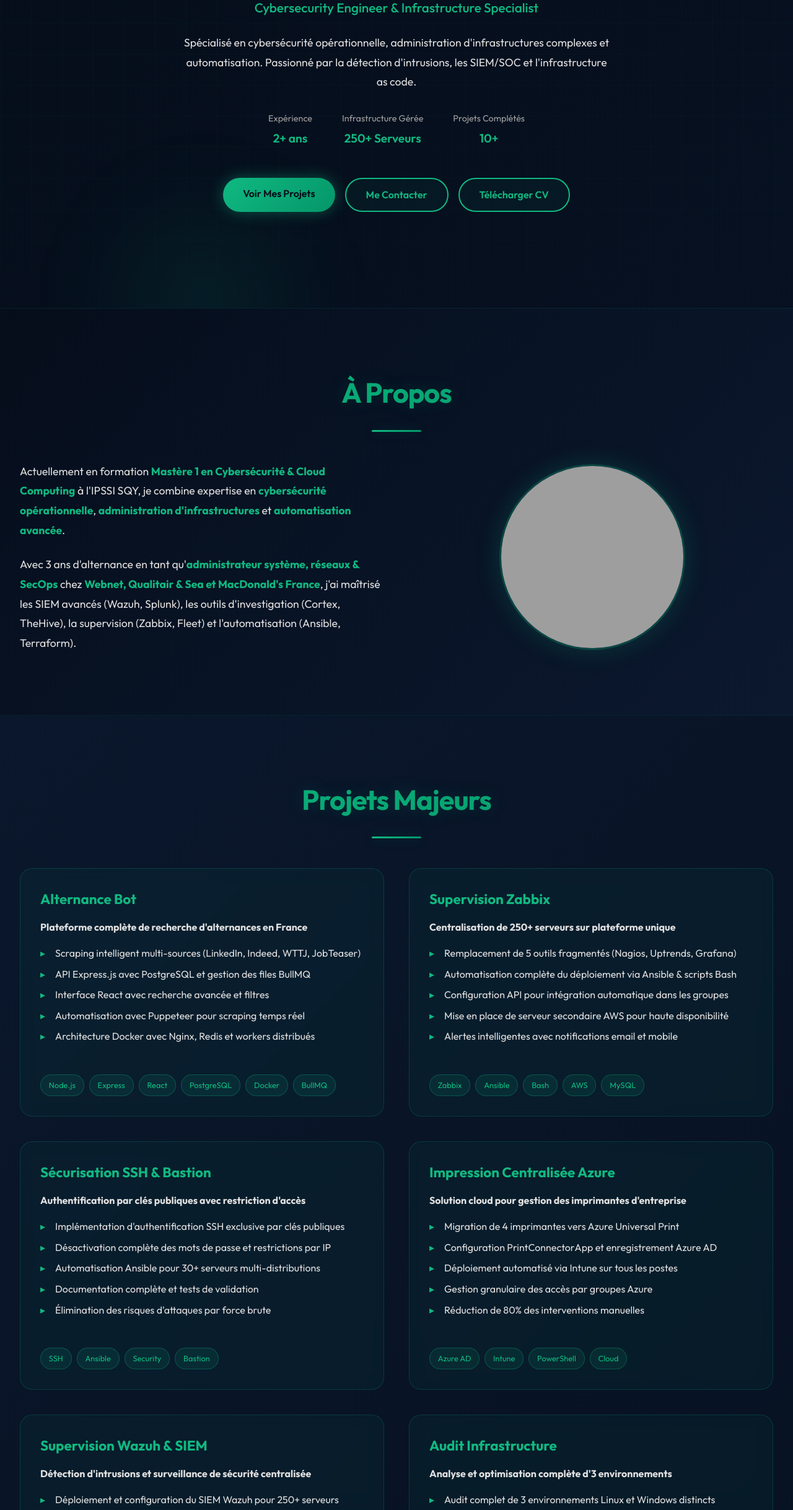
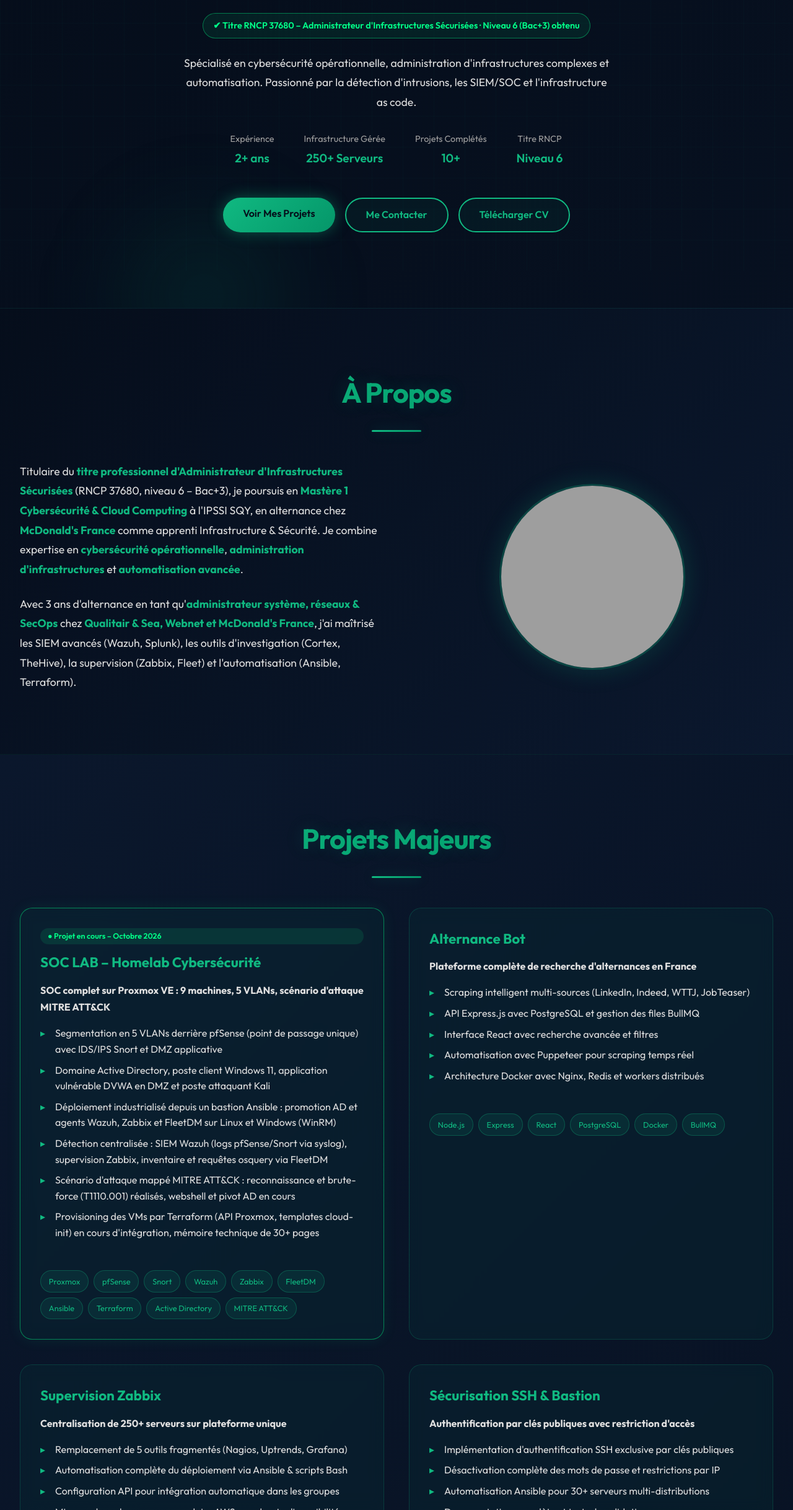
Before and after one commit to Ludivin-79/ludivin-79.github.io, a plain HTML site: page index.html in a window 1280 px wide. Shown: the part 363-2800 px from the top of the page at 62% size. Drawn offline with Linux system fonts and the light colour scheme; grey boxes are pictures that could not be loaded.

Commit message:
index.html

```diff
--- a/index.html
+++ b/index.html
@@ -4,6 +4,7 @@
     <meta charset="UTF-8">
     <meta name="viewport" content="width=device-width, initial-scale=1.0">
     <title>Ludivin DEKPEA | Cybersecurity & Infrastructure Engineer</title>
+    <meta name="description" content="Ludivin DEKPEA – Administrateur d'Infrastructures Sécurisées (Titre RNCP 37680, niveau 6), en Mastère Cybersécurité & Cloud Computing à l'IPSSI, apprenti Infrastructure & Sécurité chez McDonald's France.">
     <link href="https://fonts.googleapis.com/css2?family=Outfit:wght@300;400;500;600;700&family=Space+Mono:wght@400;700&display=swap" rel="stylesheet">
     <style>
         * {
@@ -202,6 +203,45 @@
             max-width: 700px;
             margin: 0 auto 2rem;
             line-height: 1.8;
+        }
+
+        .project-featured {
+            border-color: rgba(0, 255, 136, 0.45) !important;
+            box-shadow: 0 0 24px rgba(0, 255, 136, 0.08);
+        }
+        .project-status {
+            display: inline-block;
+            margin-bottom: 0.8rem;
+            padding: 3px 12px;
+            border-radius: 999px;
+            background: rgba(0, 255, 136, 0.1);
+            color: #00ff88;
+            font-size: 0.78rem;
+            font-weight: 600;
+        }
+        .rncp-badge {
+            display: inline-block;
+            margin: 0 0 1.5rem;
+            padding: 8px 16px;
+            border: 1px solid rgba(0, 255, 136, 0.4);
+            border-radius: 999px;
+            background: rgba(0, 255, 136, 0.08);
+            color: #00ff88;
+            font-size: 0.9rem;
+            font-weight: 600;
+            text-decoration: none;
+            transition: background 0.2s;
+        }
+        .rncp-badge:hover { background: rgba(0, 255, 136, 0.16); }
+        .obtained-tag {
+            display: inline-block;
+            margin-left: 0.5rem;
+            padding: 2px 10px;
+            border-radius: 999px;
+            background: rgba(0, 255, 136, 0.12);
+            color: #00ff88;
+            font-size: 0.75rem;
+            vertical-align: middle;
         }
 
         .hero-info {
@@ -820,7 +860,7 @@
                 <li><a href="#about">À Propos</a></li>
                 <li><a href="#projects">Projets</a></li>
                 <li><a href="#skills">Compétences</a></li>
-                <li><a href="#education">Formation</a></li>
+                <li><a href="#education">Titres & Diplômes</a></li>
                 <li><a href="#certifications">Certifications</a></li>
                 <li><a href="#contact">Contact</a></li>
             </ul>
@@ -832,6 +872,7 @@
         <div class="hero-content">
             <h1>Ludivin DEKPEA</h1>
             <p class="subtitle">Cybersecurity Engineer & Infrastructure Specialist</p>
+            <a href="https://www.francecompetences.fr/recherche/rncp/37680/" target="_blank" rel="noopener" class="rncp-badge">✔ Titre RNCP 37680 – Administrateur d'Infrastructures Sécurisées · Niveau 6 (Bac+3) obtenu</a>
             <p class="description">
                 Spécialisé en cybersécurité opérationnelle, administration d'infrastructures complexes et automatisation.
                 Passionné par la détection d'intrusions, les SIEM/SOC et l'infrastructure as code.
@@ -850,12 +891,16 @@
                     <div class="label">Projets Complétés</div>
                     <div class="value">10+</div>
                 </div>
+                <div class="info-item">
+                    <div class="label">Titre RNCP</div>
+                    <div class="value">Niveau 6</div>
+                </div>
             </div>
 
             <div class="cta-buttons">
                 <a href="#projects" class="btn btn-primary">Voir Mes Projets</a>
                 <a href="#contact" class="btn btn-secondary">Me Contacter</a>
-                <a href="CV_Ludivin_DEKPEA.pdf" class="btn btn-secondary" download>Télécharger CV</a>
+                <a href="CV%20Ludivin%20DEKPEA.pdf" class="btn btn-secondary" download>Télécharger CV</a>
             </div>
         </div>
     </section>
@@ -867,14 +912,15 @@
             <div class="about-grid">
                 <div>
                     <p style="margin-bottom: 1.5rem; font-size: 1.1rem; line-height: 1.8;">
-                        Actuellement en formation <strong style="color: var(--primary);">Mastère 1 en Cybersécurité & Cloud Computing</strong>
-                        à l'IPSSI SQY, je combine expertise en <strong style="color: var(--primary);">cybersécurité opérationnelle</strong>,
+                        Titulaire du <strong style="color: var(--primary);">titre professionnel d'Administrateur d'Infrastructures Sécurisées</strong>
+                        (RNCP 37680, niveau 6 – Bac+3), je poursuis en <strong style="color: var(--primary);">Mastère 1 Cybersécurité & Cloud Computing</strong>
+                        à l'IPSSI SQY, en alternance chez <strong style="color: var(--primary);">McDonald's France</strong> comme apprenti Infrastructure & Sécurité. Je combine expertise en <strong style="color: var(--primary);">cybersécurité opérationnelle</strong>,
                         <strong style="color: var(--primary);">administration d'infrastructures</strong> et
                         <strong style="color: var(--primary);">automatisation avancée</strong>.
                     </p>
                     <p style="font-size: 1.1rem; line-height: 1.8;">
                         Avec 3 ans d'alternance en tant qu'<strong style="color: var(--primary);">administrateur système, réseaux & SecOps</strong>
-                        chez <strong style="color: var(--primary);">Webnet, Qualitair & Sea et MacDonald's France</strong>,
+                        chez <strong style="color: var(--primary);">Qualitair & Sea, Webnet et McDonald's France</strong>,
                         j'ai maîtrisé les SIEM avancés (Wazuh, Splunk), les outils d'investigation (Cortex, TheHive),
                         la supervision (Zabbix, Fleet) et l'automatisation (Ansible, Terraform).
                     </p>
@@ -891,6 +937,32 @@
         <div class="container">
             <h2 class="section-title">Projets Majeurs</h2>
             <div class="projects-grid">
+                <div class="project-card project-featured">
+                    <div class="project-status">● Projet en cours – Octobre 2026</div>
+                    <h3>SOC LAB – Homelab Cybersécurité</h3>
+                    <p><strong>SOC complet sur Proxmox VE : 9 machines, 5 VLANs, scénario d'attaque MITRE ATT&amp;CK</strong></p>
+                    <ul>
+                        <li>Segmentation en 5 VLANs derrière pfSense (point de passage unique) avec IDS/IPS Snort et DMZ applicative</li>
+                        <li>Domaine Active Directory, poste client Windows 11, application vulnérable DVWA en DMZ et poste attaquant Kali</li>
+                        <li>Déploiement industrialisé depuis un bastion Ansible : promotion AD et agents Wazuh, Zabbix et FleetDM sur Linux et Windows (WinRM)</li>
+                        <li>Détection centralisée : SIEM Wazuh (logs pfSense/Snort via syslog), supervision Zabbix, inventaire et requêtes osquery via FleetDM</li>
+                        <li>Scénario d'attaque mappé MITRE ATT&amp;CK : reconnaissance et brute-force (T1110.001) réalisés, webshell et pivot AD en cours</li>
+                        <li>Provisioning des VMs par Terraform (API Proxmox, templates cloud-init) en cours d'intégration, mémoire technique de 30+ pages</li>
+                    </ul>
+                    <div class="tech-stack">
+                        <span class="tech-tag">Proxmox</span>
+                        <span class="tech-tag">pfSense</span>
+                        <span class="tech-tag">Snort</span>
+                        <span class="tech-tag">Wazuh</span>
+                        <span class="tech-tag">Zabbix</span>
+                        <span class="tech-tag">FleetDM</span>
+                        <span class="tech-tag">Ansible</span>
+                        <span class="tech-tag">Terraform</span>
+                        <span class="tech-tag">Active Directory</span>
+                        <span class="tech-tag">MITRE ATT&amp;CK</span>
+                    </div>
+                </div>
+
                 <div class="project-card">
                     <h3>Alternance Bot</h3>
                     <p><strong>Plateforme complète de recherche d'alternances en France</strong></p>
@@ -1081,26 +1153,26 @@
     <!-- Education Section -->
     <section id="education" class="projects">
         <div class="container">
-            <h2 class="section-title">Formation & Éducation</h2>
+            <h2 class="section-title">Titres & Diplômes</h2>
             <div style="display: grid; grid-template-columns: repeat(auto-fit, minmax(380px, 1fr)); gap: 2rem; margin-top: 2rem;">
 
                 <div class="education-item">
                     <img src="IPSSI-logo-300.jpg" alt="IPSSI" class="education-logo">
                     <div class="education-content" style="flex: 1;">
-                        <h3>Master 1 & 2</h3>
-                        <div class="school">Cybersécurité & Cloud Computing</div>
-                        <div class="period">Septembre 2026 - Septembre 2028</div>
-                        <p>Master spécialisé en cybersécurité avancée et administration d'infrastructures complexes.</p>
+                        <h3>Mastère 1 & 2</h3>
+                        <div class="school">Cybersécurité & Cloud Computing – IPSSI SQY</div>
+                        <div class="period">Septembre 2026 - Septembre 2028 · En cours (alternance)</div>
+                        <p>Mastère spécialisé en cybersécurité avancée, sécurité du cloud et administration d'infrastructures complexes.</p>
                     </div>
                 </div>
 
                 <div class="education-item">
                     <img src="IPSSI-logo-300.jpg" alt="IPSSI" class="education-logo">
                     <div class="education-content" style="flex: 1;">
-                        <h3>Bachelor 3</h3>
-                        <div class="school">Administration d'infrastructures sécurisées & SecOps</div>
-                        <div class="period">Septembre 2025 - Septembre 2026</div>
-                        <p>Formation spécialisée en administration avancée, cybersécurité opérationnelle, cloud.</p>
+                        <h3>Bachelor 3 – Titre AIS <span class="obtained-tag">Obtenu</span></h3>
+                        <div class="school">Administrateur d'Infrastructures Sécurisées – <a href="https://www.francecompetences.fr/recherche/rncp/37680/" target="_blank" rel="noopener" style="color: var(--primary);">RNCP 37680</a> · Niveau 6 (Bac+3)</div>
+                        <div class="period">Septembre 2025 - Septembre 2026 · Titre délivré par le Ministère du Travail</div>
+                        <p>3 blocs validés : administrer et sécuriser les infrastructures (réseaux, systèmes, virtualisation) · concevoir et mettre en production des évolutions avec supervision · participer à la gestion de la cybersécurité (analyse de risques, politique de sécurité, détection et traitement d'incidents).</p>
                     </div>
                 </div>
 
@@ -1200,6 +1272,14 @@
             <h2 class="section-title">Certifications</h2>
             <div class="skills-container">
                 <div class="skill-category">
+                    <h3>Titre AIS</h3>
+                    <div style="color: var(--white); font-weight: 600; margin-bottom: 0.5rem; font-size: 0.95rem;">Administrateur d'Infrastructures Sécurisées</div>
+                    <div style="color: var(--primary); font-size: 0.9rem; margin-bottom: 1rem; font-weight: 600;">RNCP 37680 · Niveau 6 · Ministère du Travail</div>
+                    <div style="color: #00ff88; font-size: 0.85rem; font-weight: 600; margin-bottom: 0.8rem;">✔ Obtenu – 2026</div>
+                    <p style="color: var(--text); font-size: 0.95rem; line-height: 1.6;">Titre professionnel d'État attestant la mise en œuvre, l'administration et la sécurisation d'infrastructures on-premise et cloud, la supervision et la gestion des incidents de sécurité. <a href="https://www.francecompetences.fr/recherche/rncp/37680/" target="_blank" rel="noopener" style="color: var(--primary);">Voir la fiche RNCP →</a></p>
+                </div>
+
+                <div class="skill-category">
                     <h3>TOEFL</h3>
                     <div style="color: var(--white); font-weight: 600; margin-bottom: 0.5rem; font-size: 0.95rem;">Test of English as a Foreign Language</div>
                     <div style="color: var(--primary); font-size: 0.9rem; margin-bottom: 1rem; font-weight: 600;">Certification Anglais International</div>
@@ -1230,7 +1310,7 @@
             <div class="contact-grid">
                 <div class="contact-card">
                     <h3>Email</h3>
-                    <a href="/cdn-cgi/l/email-protection#c6a2a3adb6a3a7ada9b3a7b6a3b3aab3a2afb0afa886a1aba7afaae8a5a9ab"><span class="__cf_email__" data-cfemail="b8dcddd3c8ddd9d3d7cdd9c8ddcdd4cddcd1ced1d6f8dfd5d9d1d496dbd7d5">[email&#160;protected]</span></a>
+                    <a href="mailto:dekpeakouapeuludivin@gmail.com">dekpeakouapeuludivin@gmail.com</a>
                 </div>
 
                 <div class="contact-card">
@@ -1259,7 +1339,7 @@
             </div>
 
             <div style="text-align: center; margin-top: 3rem;">
-                <a href="CV_Ludivin_DEKPEA.pdf" class="btn btn-primary" download style="font-size: 1.1rem; padding: 15px 40px;">
+                <a href="CV%20Ludivin%20DEKPEA.pdf" class="btn btn-primary" download style="font-size: 1.1rem; padding: 15px 40px;">
                     Télécharger mon CV Complet
                 </a>
             </div>
@@ -1276,7 +1356,7 @@
 
     <button class="scroll-to-top">↑</button>
 
-    <script data-cfasync="false" src="/cdn-cgi/scripts/5c5dd728/cloudflare-static/email-decode.min.js"></script><script>
+    <script>
         const scrollBtn = document.querySelector('.scroll-to-top');
 
         window.addEventListener('scroll', () => {
@@ -1322,3 +1402,6 @@
             observer.observe(el);
         });
     </script>
+
+</body>
+</html>
```
